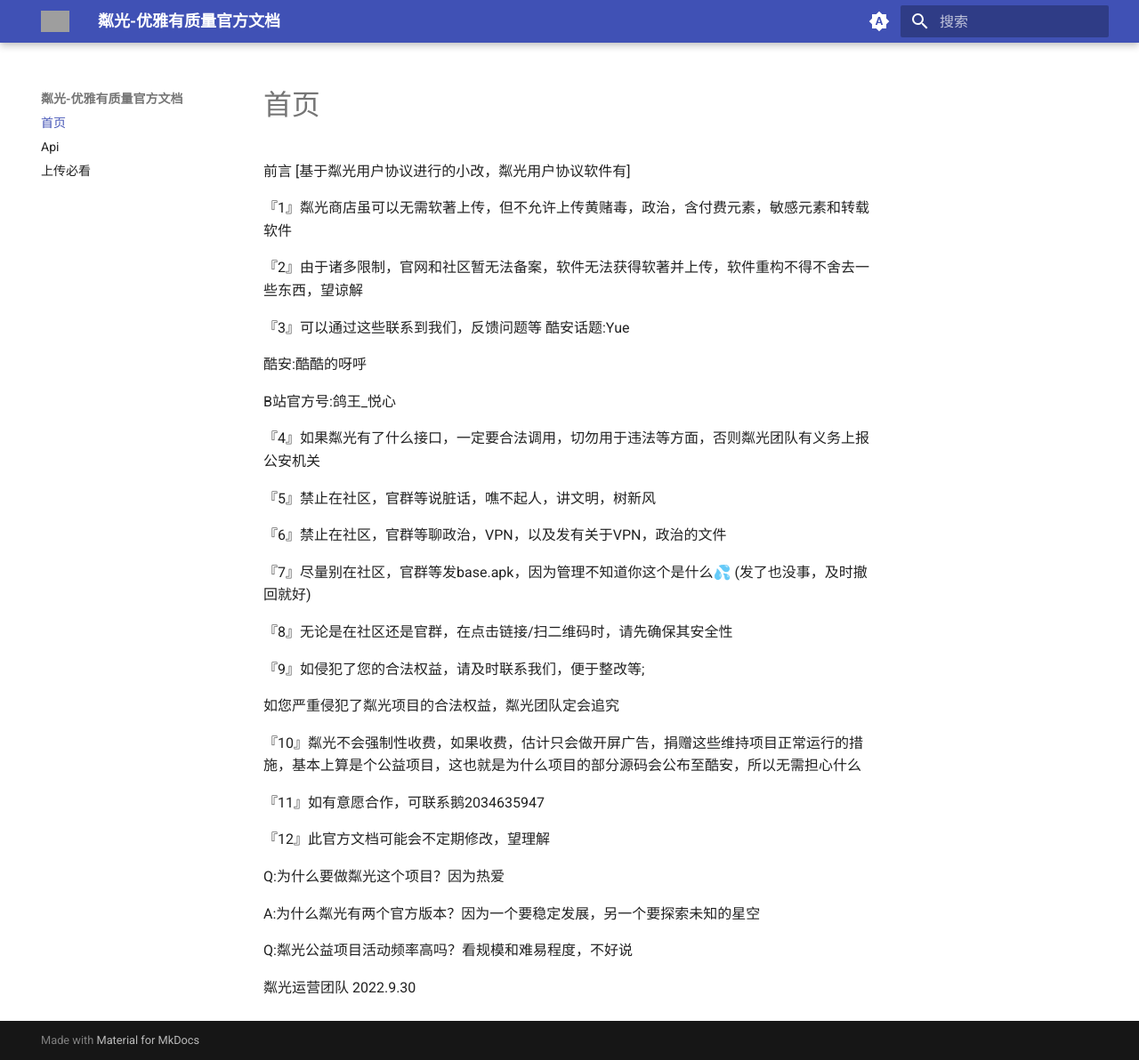
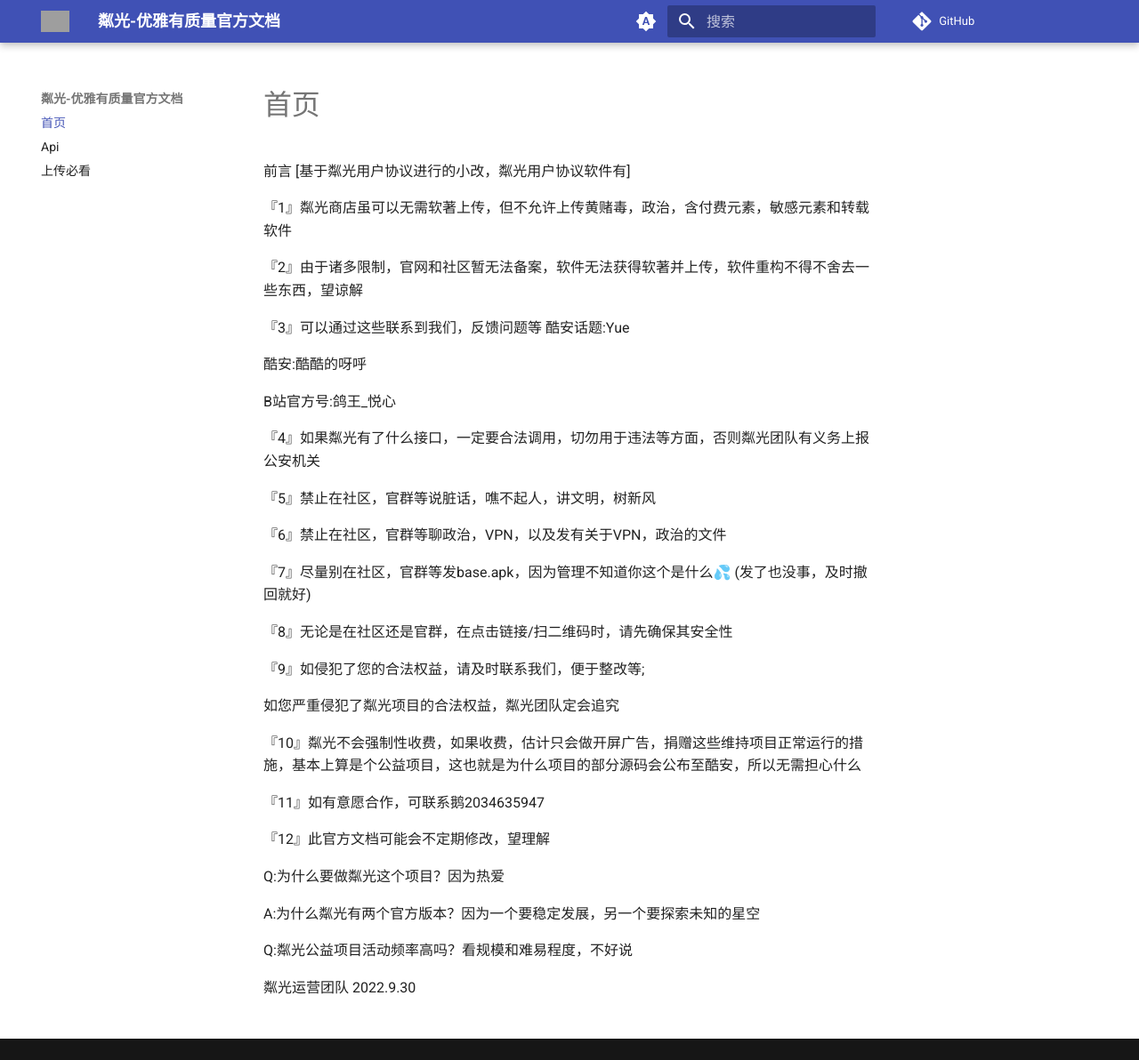
Before and after one commit to Sparklingst/docs, an MkDocs documentation site: the page built from docs/index.md, in a window 1280 px wide and 1192 px high. Shown: the whole window at 89% size. Built offline with MkDocs 1.6.1 and Material for MkDocs 9.7.7, drawn with Linux system fonts in a browser that asks for light colours; comment, search, counter and statistics services are not loaded; part of the change alters nothing that is shown; grey boxes are pictures that could not be loaded.

Commit message:
Update mkdocs.yml

```diff
--- a/mkdocs.yml
+++ b/mkdocs.yml
@@ -27,3 +27,6 @@ theme:
       toggle:
         icon: material/brightness-4
         name: Switch to system preference
+extra:
+  generator: false
+repo_url: https://github.com/xiaoioi/TcsCraftdocs
```
